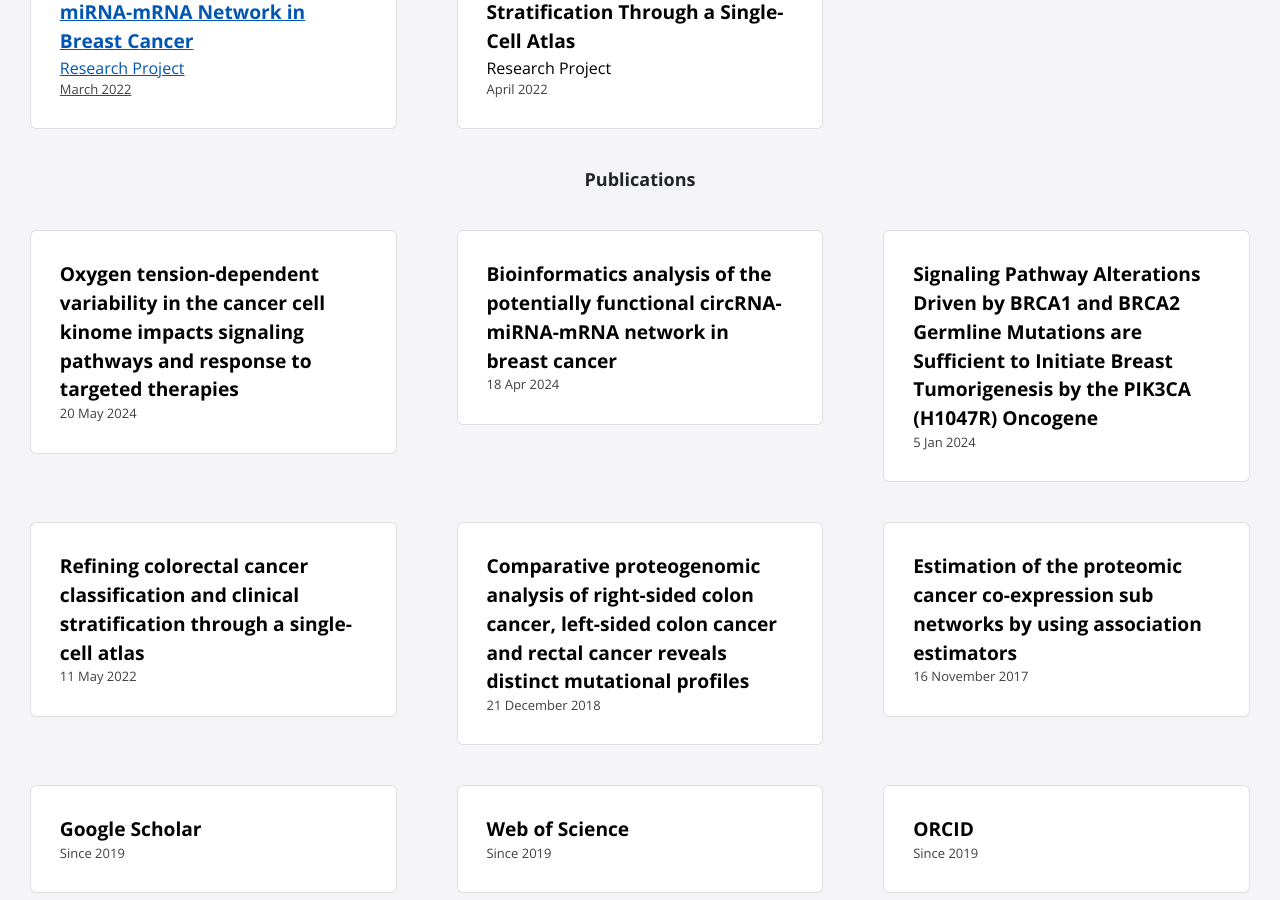
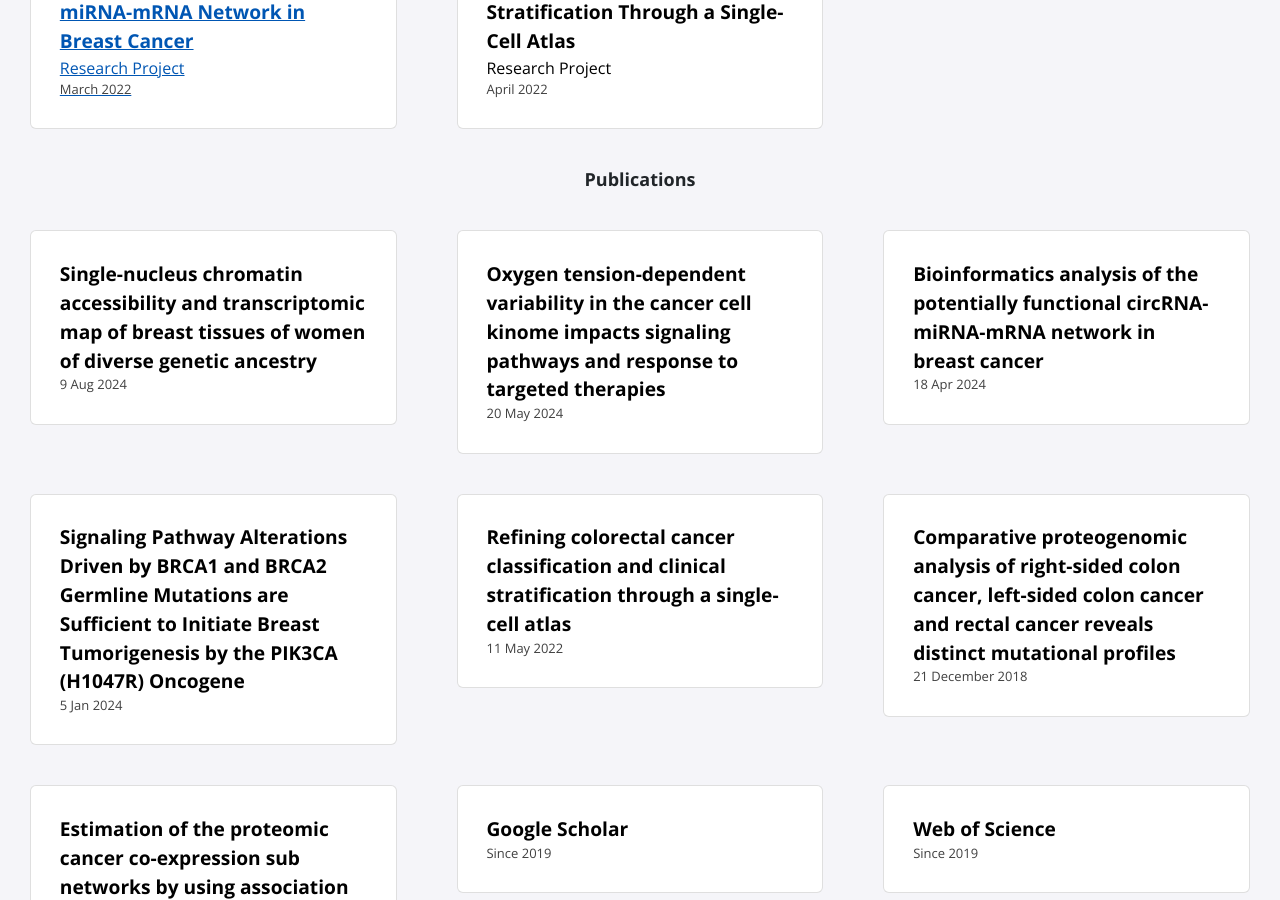
Before and after one commit to cihaterdogan/cihaterdogan.github.io, a Jekyll site: the page built from index.html, in a window 1280 px wide and 900 px high, scrolled down 531 px. Built offline with Jekyll 4.4.1, drawn with Linux system fonts in a browser that asks for light colours; nearby versions of some CDN libraries.

Commit message:
Update publication
Add a new publication

```diff
--- a/_data/publications.yml
+++ b/_data/publications.yml
@@ -1,3 +1,7 @@
+- title: Single-nucleus chromatin accessibility and transcriptomic map of breast tissues of women of diverse genetic ancestry
+  link: https://www.nature.com/articles/s41591-024-03011-9
+  date: 9 Aug 2024
+
 - title: Oxygen tension-dependent variability in the cancer cell kinome impacts signaling pathways and response to targeted therapies
   link: https://www.cell.com/iscience/fulltext/S2589-0042(24)01293-8
   date: 20 May 2024
```
